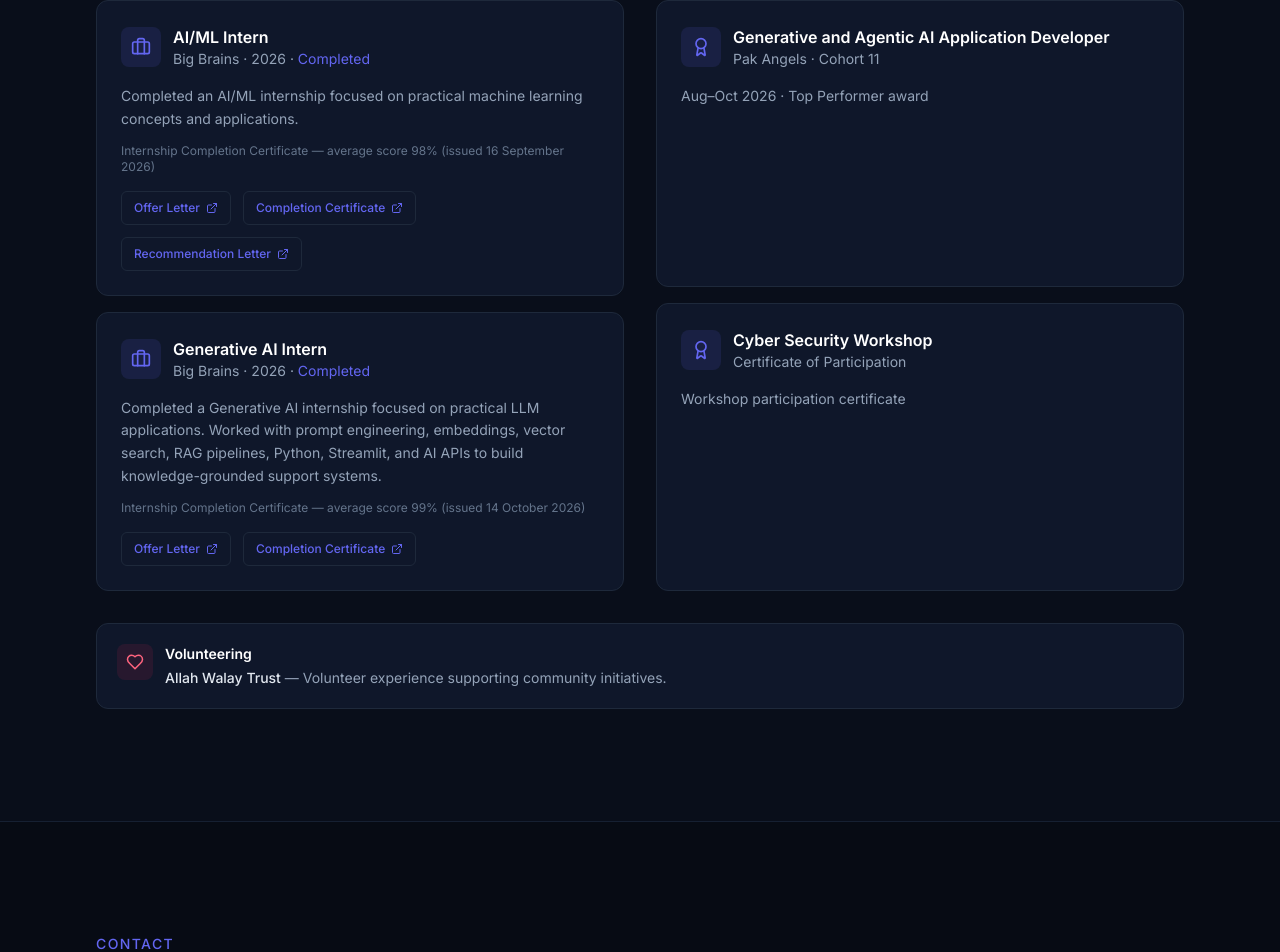
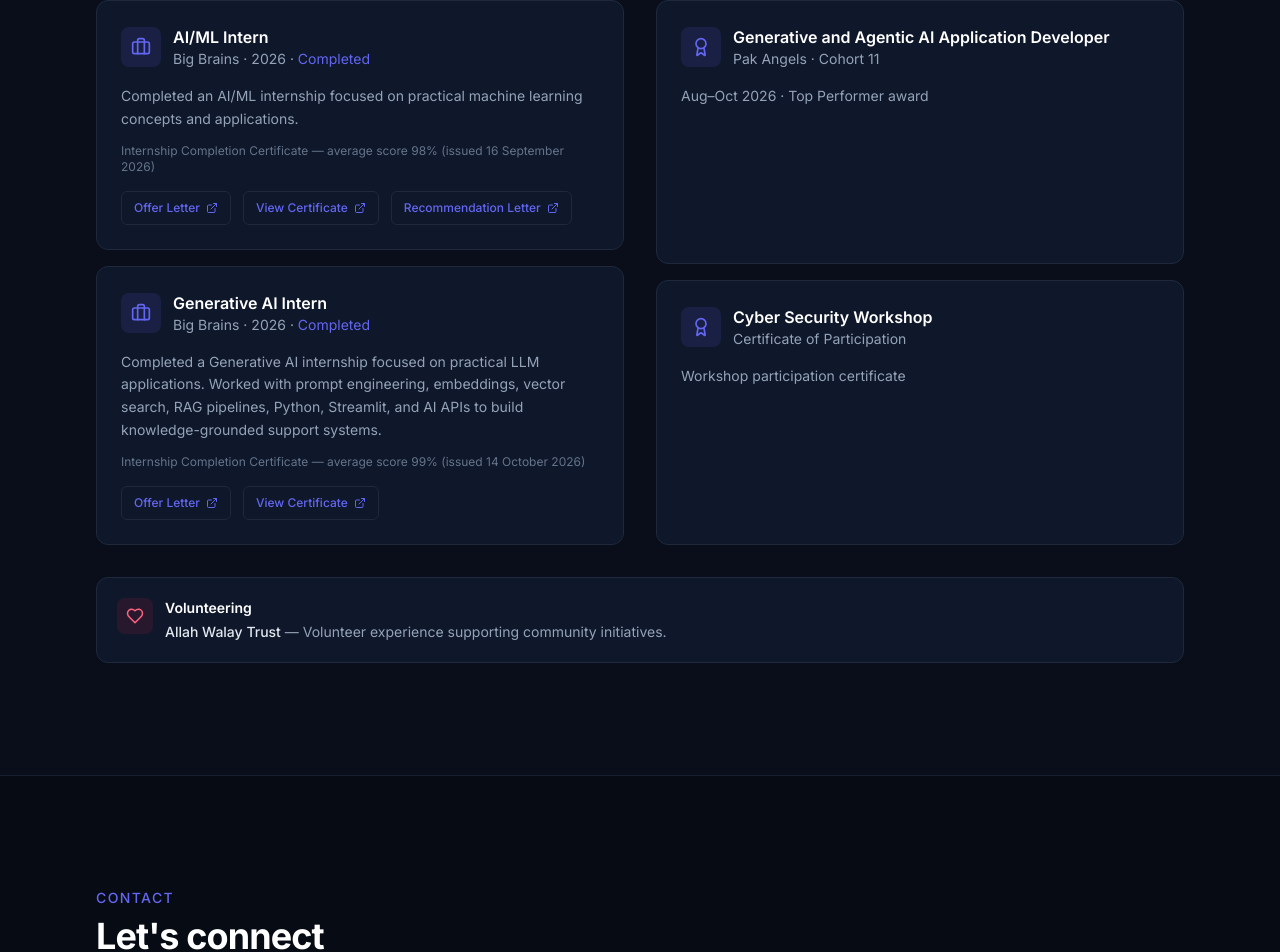
Before and after one commit to muhammdumardev-hash/muhammad-umar-portfolio, a React (Vite) app: page / in a window 1280 px wide. Shown: the part 3908-4860 px from the top of the page. Built offline with nearby package versions, Linux system fonts and the light colour scheme.

Commit message:
Preview internship completion certificates on portfolio

```diff
--- a/src/sections/Experience.tsx
+++ b/src/sections/Experience.tsx
@@ -1,9 +1,12 @@
+import { useState } from 'react'
 import { motion } from 'framer-motion'
 import { Briefcase, Award, Heart, ExternalLink } from 'lucide-react'
 import SectionHeading from '../components/SectionHeading'
 import { internships, volunteering } from '../data/config'
 
 export default function Experience() {
+  const [activeCertificate, setActiveCertificate] = useState<{ title: string; src: string } | null>(null)
+
   return (
     <section
       id="experience"
@@ -55,10 +58,28 @@ export default function Experience() {
                         { label: 'Offer Letter', file: 'BigBrains-OfferLetter-BB-752F7637F47C.png' },
                         { label: 'Completion Certificate', file: 'BigBrains-Certificate-BB-06A8AB4282A9.png' },
                       ]
-                  ).map((document) => (
+                  ).map((document) => {
+                    const folder = internship.role === 'AI/ML Intern' ? 'big-brains-ai-ml' : 'big-brains-generative-ai'
+                    const documentUrl = `/certificates/${folder}/${document.file}`
+
+                    if (document.label === 'Completion Certificate') {
+                      return (
+                        <button
+                          key={document.label}
+                          type="button"
+                          onClick={() => setActiveCertificate({ title: `${internship.role} — Completion Certificate`, src: documentUrl })}
+                          className="inline-flex items-center gap-1.5 rounded-md border border-[var(--color-border)] px-3 py-2 text-xs font-medium text-[var(--color-accent)] transition-colors hover:bg-[var(--color-accent-soft)]"
+                        >
+                          View Certificate
+                          <ExternalLink size={12} />
+                        </button>
+                      )
+                    }
+
+                    return (
                       <a
                         key={document.label}
-                      href={`/certificates/${internship.role === 'AI/ML Intern' ? 'big-brains-ai-ml' : 'big-brains-generative-ai'}/${document.file}`}
+                        href={documentUrl}
                         target="_blank"
                         rel="noreferrer"
                         className="inline-flex items-center gap-1.5 rounded-md border border-[var(--color-border)] px-3 py-2 text-xs font-medium text-[var(--color-accent)] transition-colors hover:bg-[var(--color-accent-soft)]"
@@ -66,7 +87,8 @@ export default function Experience() {
                         {document.label}
                         <ExternalLink size={12} />
                       </a>
-                  ))}
+                    )
+                  })}
                 </div>
               </motion.div>
             ))}
@@ -120,6 +142,39 @@ export default function Experience() {
           </div>
         </div>
 
+        {activeCertificate && (
+          <div
+            className="fixed inset-0 z-[100] flex items-center justify-center bg-black/80 p-4"
+            role="dialog"
+            aria-modal="true"
+            aria-label={activeCertificate.title}
+            onClick={() => setActiveCertificate(null)}
+          >
+            <div
+              className="relative flex max-h-[92vh] w-full max-w-5xl flex-col rounded-xl border border-[var(--color-border)] bg-[var(--color-bg-card)] p-4 sm:p-6"
+              onClick={(event) => event.stopPropagation()}
+            >
+              <div className="mb-4 flex items-center justify-between gap-4">
+                <h3 className="font-semibold text-white">{activeCertificate.title}</h3>
+                <button
+                  type="button"
+                  onClick={() => setActiveCertificate(null)}
+                  className="rounded-md border border-[var(--color-border)] px-3 py-2 text-sm text-[var(--color-text)] hover:bg-[var(--color-accent-soft)]"
+                >
+                  Close
+                </button>
+              </div>
+              <div className="min-h-0 overflow-auto">
+                <img
+                  src={activeCertificate.src}
+                  alt={activeCertificate.title}
+                  className="mx-auto h-auto max-h-[75vh] w-auto max-w-full rounded-md object-contain"
+                />
+              </div>
+            </div>
+          </div>
+        )}
+
         {/* Volunteering */}
         <motion.div
           initial={{ opacity: 0, y: 16 }}
```
Lines whose indentation alone changed are shown as unchanged.
